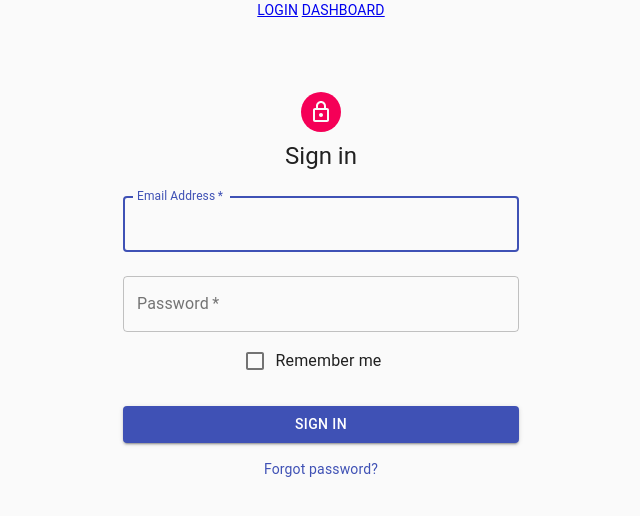
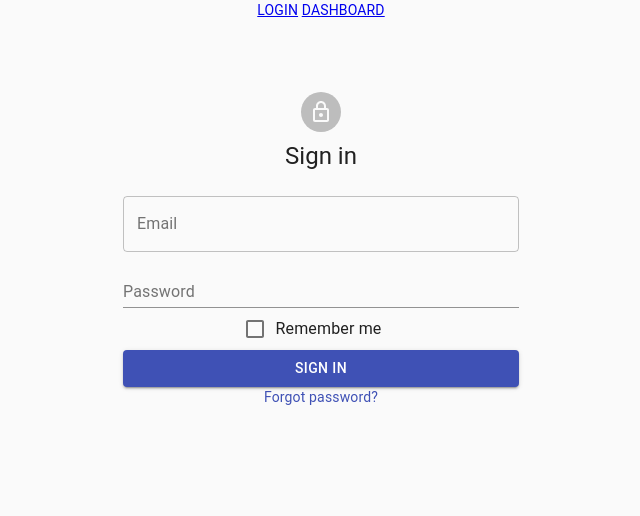
Before and after one commit to BM-BrunoMarques/admin-dashboard, a React (Create React App) app: page /login in a window 1280 px wide. Shown: the top 516 px of the page, without its empty margins (319-959 px from the left). Built offline with nearby package versions, Linux system fonts and the light colour scheme.

Commit message:
implemented formik and yup. working on fake backend

```diff
--- /dev/null
+++ b/src/components/SignIn/SignIn.module.tsx
@@ -0,0 +1,21 @@
+export enum FormField {
+  EMAIL = "email",
+  PASSWORD = "password",
+}
+
+export enum ApiErrors {
+  EMAIL = "email",
+  PASSWORD = "password",
+}
+
+export interface AuthErrorObject {
+  field: FormField;
+  result: boolean;
+  message: string;
+}
+
+interface AuthOkObject {
+  result: true;
+}
+
+export type ValidationResponse = AuthErrorObject | AuthOkObject;
--- a/src/components/SignIn/SignIn.tsx
+++ b/src/components/SignIn/SignIn.tsx
@@ -1,5 +1,10 @@
 import React, { useState, useRef, useEffect } from "react";
-import { useAppSelector, useAppDispatch } from "../../app/hooks";
+import { useAppSelector } from "../../app/hooks";
+import * as SI from "./SignIn.module";
+import validator from "validator";
+import { useStyles } from "./stylesSignIn";
+import { useFormik } from "formik";
+import * as yup from "yup";
 
 import Avatar from "@material-ui/core/Avatar";
 import Button from "@material-ui/core/Button";
@@ -9,36 +14,12 @@ import FormControlLabel from "@material-ui/core/FormControlLabel";
 import Checkbox from "@material-ui/core/Checkbox";
 import Link from "@material-ui/core/Link";
 import Grid from "@material-ui/core/Grid";
-import Box from "@material-ui/core/Box";
 import LockOutlinedIcon from "@material-ui/icons/LockOutlined";
 import Typography from "@material-ui/core/Typography";
-import { makeStyles } from "@material-ui/core/styles";
 import Container from "@material-ui/core/Container";
-import { EmailOutlined } from "@material-ui/icons";
 
-const useStyles = makeStyles((theme) => ({
-  paper: {
-    marginTop: theme.spacing(8),
-    display: "flex",
-    flexDirection: "column",
-    alignItems: "center",
-  },
-  avatar: {
-    margin: theme.spacing(1),
-    backgroundColor: theme.palette.secondary.main,
-  },
-  form: {
-    width: "100%", // Fix IE 11 issue.
-    marginTop: theme.spacing(1),
-  },
-  submit: {
-    margin: theme.spacing(3, 0, 2),
-  },
-}));
-
-const SignIn: React.FC = () => {
+const SignIn: React.FC = (props) => {
   const allUsers = useAppSelector((state) => state.users);
-
   const [emailLogin, setEmailLogin] = useState<string>("");
   const [passLogin, setPassLogin] = useState<string>("");
   const classes = useStyles();
@@ -47,44 +28,103 @@ const SignIn: React.FC = () => {
     emailAuthenticated = null;
   }, [emailLogin]);
 
-  useEffect(() => {
-    passAuthenticated = null;
-  }, [passLogin]);
+  // const formik = useFormik({
+  //   initialValues: {
+  //     email: "aa",
+  //     password: "aa",
+  //   },
+  //   validationSchema: validationSchema,
+  //   onSubmit: (values: React.FormEvent<HTMLFormElement>) => {
+  //     alert(JSON.stringify(values, null, 2));
+  //   },
+  // });
 
-  const email = useRef<HTMLDivElement | null>(null);
-  const password = useRef<HTMLDivElement | null>(null);
+  const validationSchema = yup.object({
+    email: yup
+      .string()
+      .email("Enter a valid email")
+      .required("Email is required"),
+    password: yup
+      .string()
+      .min(8, "Password should be of minimum 8 characters length")
+      .required("Password is required"),
+  });
+
+  const formik = useFormik({
+    initialValues: {
+      email: "",
+      password: "",
+    },
+    validationSchema: validationSchema,
+    onSubmit: (values) => {
+      console.log("values ", values);
+
+      const validFields = validate(values);
+      // if (validFields) {
+      //   formik.setErrors({ email: "errotyp" });
+      // }
+
+      const authenticatedUser = authenticate(values);
+    },
+  });
+
+  const FormRefs = {
+    email: useRef<HTMLDivElement | null>(null),
+    password: useRef<HTMLDivElement | null>(null),
+  };
+  const validate = ({ email }: any): boolean => {
+    return validator.isEmail(email);
+    //message: "Please provide a valid Email",
+  };
+
+  let emailAuthenticated: typeof allUsers[0] | undefined | null;
+
+  const authenticate = ({
+    email,
+    password,
+  }: {
+    email: string;
+    password: string;
+  }) => {
+    if (!emailAuthenticated) {
+      emailAuthenticated = allUsers.find(
+        (el) => el.authentication.email === email
+      );
+      if (!emailAuthenticated) {
+        return formik.setErrors({ email: "Your email is not in our system." });
+      }
+    }
+    if (emailAuthenticated.authentication.password === passLogin) {
+      return { result: true };
+    } else {
+      return {
+        field: SI.FormField.PASSWORD,
+        result: false,
+        message: "Wrong Password",
+      };
+    }
+  };
+
+  const handleFormError = (error: SI.AuthErrorObject) => {
+    console.log(FormRefs[error.field].current);
+  };
+
+  // const handleSubmit = (e: React.FormEvent<HTMLFormElement>) => {
+  //   e.preventDefault();
+  //
+  // };
 
   const handleChange = (
     e: React.ChangeEvent<HTMLTextAreaElement | HTMLInputElement>
   ) => {
-    if (e.target.name === "email") {
+    if (e.target.name === SI.FormField.EMAIL) {
       setEmailLogin(e.target.value);
     } else {
       setPassLogin(e.target.value);
     }
   };
 
-  let emailAuthenticated: any;
-  let passAuthenticated: any;
-  const authenticate = () => {
-    if (!emailAuthenticated) {
-      emailAuthenticated = allUsers.find(
-        (el) => el.authentication.email === emailLogin
-      );
-      if (!emailAuthenticated) {
-        return false;
-        //error email not found
-      }
-    }
-    return (passAuthenticated =
-      emailAuthenticated.authentication.password === passLogin);
-  };
-
-  const handleSubmit = (e: React.FormEvent<HTMLFormElement>) => {
-    e.preventDefault();
-    const authenticatedUser = authenticate();
-    console.log(authenticatedUser);
-  };
+  console.log("PROPZ", props);
 
   return (
     <Container component="main" maxWidth="xs">
@@ -96,34 +136,30 @@ const SignIn: React.FC = () => {
         <Typography component="h1" variant="h5">
           Sign in
         </Typography>
-        <form className={classes.form} onSubmit={(e) => handleSubmit(e)}>
+
+        <form className={classes.form} onSubmit={formik.handleSubmit}>
           <TextField
-            ref={email}
-            value={emailLogin}
-            onChange={(e) => handleChange(e)}
             variant="outlined"
             margin="normal"
-            required
             fullWidth
             id="email"
-            label="Email Address"
             name="email"
-            autoComplete="email"
-            autoFocus
+            label="Email"
+            value={formik.values.email}
+            onChange={formik.handleChange}
+            error={formik.touched.email && Boolean(formik.errors.email)}
+            helperText={formik.touched.email && formik.errors.email}
           />
           <TextField
-            ref={password}
-            value={passLogin}
-            onChange={(e) => handleChange(e)}
-            variant="outlined"
-            margin="normal"
-            required
             fullWidth
+            id="password"
             name="password"
             label="Password"
             type="password"
-            id="password"
-            autoComplete="current-password"
+            value={formik.values.password}
+            onChange={formik.handleChange}
+            error={formik.touched.password && Boolean(formik.errors.password)}
+            helperText={formik.touched.password && formik.errors.password}
           />
           <FormControlLabel
             control={<Checkbox value="remember" color="primary" />}
@@ -152,3 +188,67 @@ const SignIn: React.FC = () => {
 };
 
 export default SignIn;
+
+{
+  /* <Container component="main" maxWidth="xs">
+      <CssBaseline />
+      <div className={classes.paper}>
+        <Avatar className={classes.avatar}>
+          <LockOutlinedIcon />
+        </Avatar>
+        <Typography component="h1" variant="h5">
+          Sign in
+        </Typography>
+        <form className={classes.form} onSubmit={(e) => handleSubmit(e)}>
+          <TextField
+            ref={FormRefs[SI.FormField.EMAIL]}
+            value={emailLogin}
+            onChange={(e) => handleChange(e)}
+            variant="outlined"
+            margin="normal"
+            required
+            fullWidth
+            id="email"
+            label="Email Address"
+            name={SI.FormField.EMAIL}
+            autoComplete="email"
+            autoFocus
+          />
+          <TextField
+            ref={FormRefs[SI.FormField.PASSWORD]}
+            value={passLogin}
+            onChange={(e) => handleChange(e)}
+            variant="outlined"
+            margin="normal"
+            required
+            fullWidth
+            name={SI.FormField.PASSWORD}
+            label="Password"
+            type="password"
+            id="password"
+            autoComplete="current-password"
+          />
+          <FormControlLabel
+            control={<Checkbox value="remember" color="primary" />}
+            label="Remember me"
+          />
+          <Button
+            type="submit"
+            fullWidth
+            variant="contained"
+            color="primary"
+            className={classes.submit}
+          >
+            Sign In
+          </Button>
+          <Grid container>
+            <Grid item xs>
+              <Link href="#" variant="body2">
+                Forgot password?
+              </Link>
+            </Grid>
+          </Grid>
+        </form>
+      </div>
+    </Container> */
+}
--- /dev/null
+++ b/src/components/SignIn/stylesSignIn.tsx
@@ -0,0 +1,21 @@
+import { makeStyles } from "@material-ui/core/styles";
+
+export const useStyles = makeStyles((theme) => ({
+  paper: {
+    marginTop: theme.spacing(8),
+    display: "flex",
+    flexDirection: "column",
+    alignItems: "center",
+  },
+  avatar: {
+    margin: theme.spacing(1),
+    backgroundColor: theme.palette.secondary.main,
+  },
+  form: {
+    width: "100%", // Fix IE 11 issue.
+    marginTop: theme.spacing(1),
+  },
+  submit: {
+    margin: theme.spacing(3, 0, 2),
+  },
+}));
```
Also changed, not shown: package.json (+6 -2 lines), src/_helpers/FakeBackend.js (added, +15 -0 lines), 2 other files (tests, documents, lock files or other folders).
